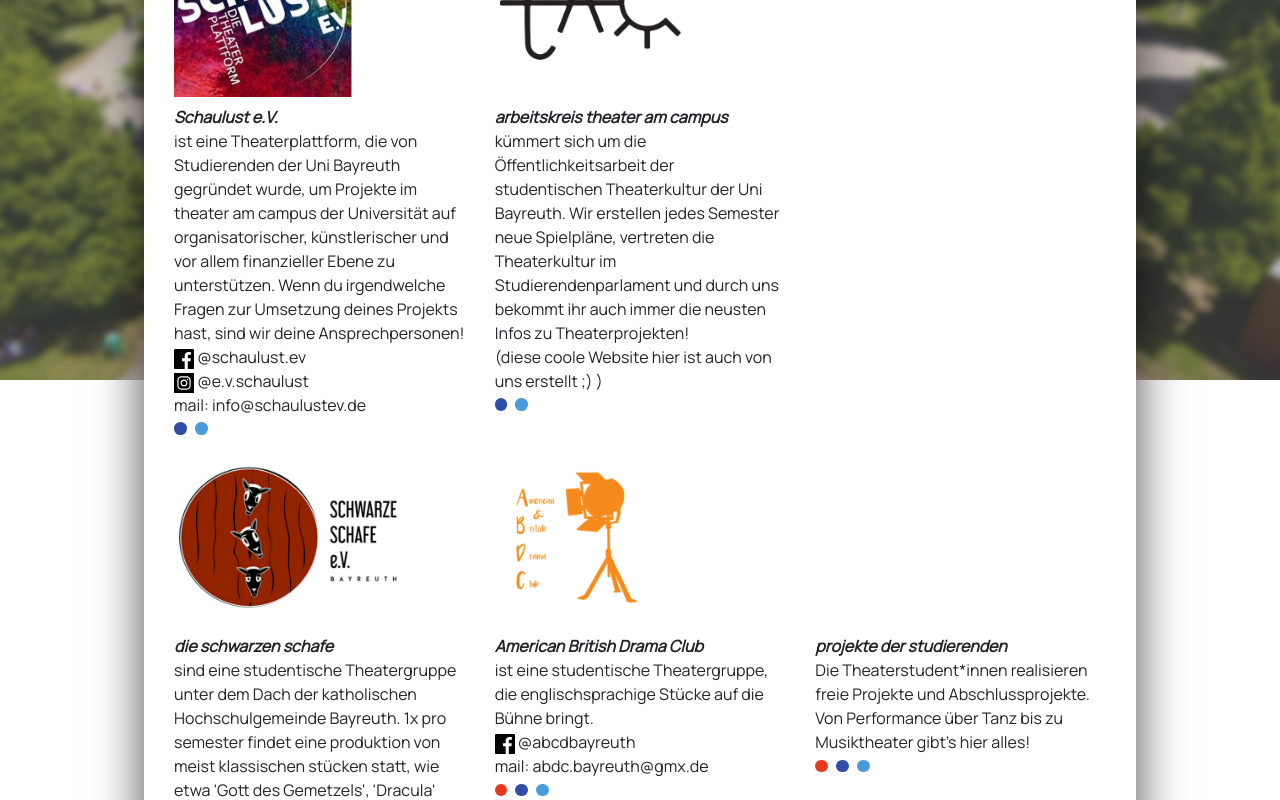
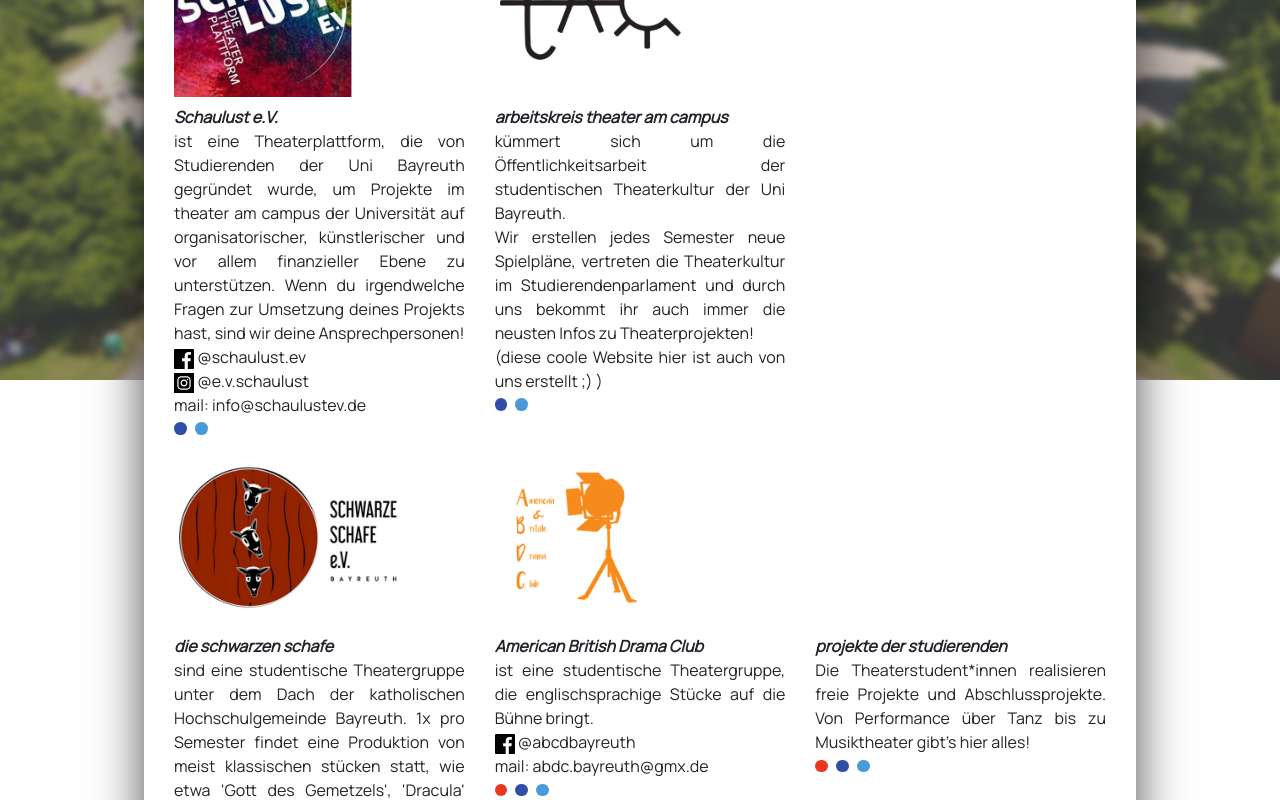
Before and after one commit to fx-ha/tac, a Next.js app: page /mitmachen in a window 1280 px wide. Shown: the part 420-1220 px from the top of the page. Built offline with nearby package versions, Linux system fonts and the light colour scheme.

Commit message:
justify text

```diff
--- a/components/EventList.tsx
+++ b/components/EventList.tsx
@@ -59,7 +59,9 @@
                       day: 'numeric',
                     })}
                   </div>
-                  <div className="mt-1">{event.short_description}</div>
+                  <div className="mt-1 text-justify">
+                    {event.short_description}
+                  </div>
                 </Col>
               </Row>
             </Col>
--- a/pages/mitmachen.tsx
+++ b/pages/mitmachen.tsx
@@ -45,7 +45,7 @@
           <div className="font-weight-bold font-italic mt-2">
             Schaulust e.V.
           </div>
-          <div>
+          <div className="text-justify">
             ist eine Theaterplattform, die von Studierenden der Uni Bayreuth
             gegründet wurde, um Projekte im theater am campus der Universität
             auf organisatorischer, künstlerischer und vor allem finanzieller
@@ -117,12 +117,13 @@
           <div className="font-weight-bold font-italic mt-2">
             arbeitskreis theater am campus
           </div>
-          <div>
+          <div className="text-justify">
             kümmert sich um die Öffentlichkeitsarbeit der studentischen
-            Theaterkultur der Uni Bayreuth. Wir erstellen jedes Semester neue
-            Spielpläne, vertreten die Theaterkultur im Studierendenparlament und
-            durch uns bekommt ihr auch immer die neusten Infos zu
-            Theaterprojekten!
+            Theaterkultur der Uni Bayreuth.
+            <br />
+            Wir erstellen jedes Semester neue Spielpläne, vertreten die
+            Theaterkultur im Studierendenparlament und durch uns bekommt ihr
+            auch immer die neusten Infos zu Theaterprojekten!
             <br />
             (diese coole Website hier ist auch von uns erstellt ;) )
           </div>
@@ -150,9 +151,9 @@
           <div className="font-weight-bold font-italic mt-2">
             die schwarzen schafe
           </div>
-          <div>
+          <div className="text-justify">
             sind eine studentische Theatergruppe unter dem Dach der katholischen
-            Hochschulgemeinde Bayreuth. 1x pro semester findet eine produktion
+            Hochschulgemeinde Bayreuth. 1x pro Semester findet eine Produktion
             von meist klassischen stücken statt, wie etwa 'Gott des Gemetzels',
             'Dracula' oder auch 'Besuch der alten Dame'.
           </div>
@@ -210,7 +211,7 @@
           <div className="font-weight-bold font-italic mt-2">
             American British Drama Club
           </div>
-          <div>
+          <div className="text-justify">
             ist eine studentische Theatergruppe, die englischsprachige Stücke
             auf die Bühne bringt.
           </div>
@@ -268,7 +269,7 @@
           <div className="font-weight-bold font-italic mt-2">
             projekte der studierenden
           </div>
-          <div>
+          <div className="text-justify">
             Die Theaterstudent*innen realisieren freie Projekte und
             Abschlussprojekte. Von Performance über Tanz bis zu Musiktheater
             gibt's hier alles!
--- a/styles/globals.sass
+++ b/styles/globals.sass
@@ -55,9 +55,6 @@
 
 body
   font-family: Manrope, -apple-system, BlinkMacSystemFont, "Segoe UI", Roboto, "Helvetica Neue", Arial, "Noto Sans", "Liberation Sans", sans-serif, "Apple Color Emoji", "Segoe UI Emoji", "Segoe UI Symbol", "Noto Color Emoji"
-
-::-moz-selection
-  background: #f08048
 
 ::selection
   background: #f08048
```
Also changed, not shown: pages/index.tsx (+5 -2 lines), 1 other file (tests, documents, lock files or other folders).
